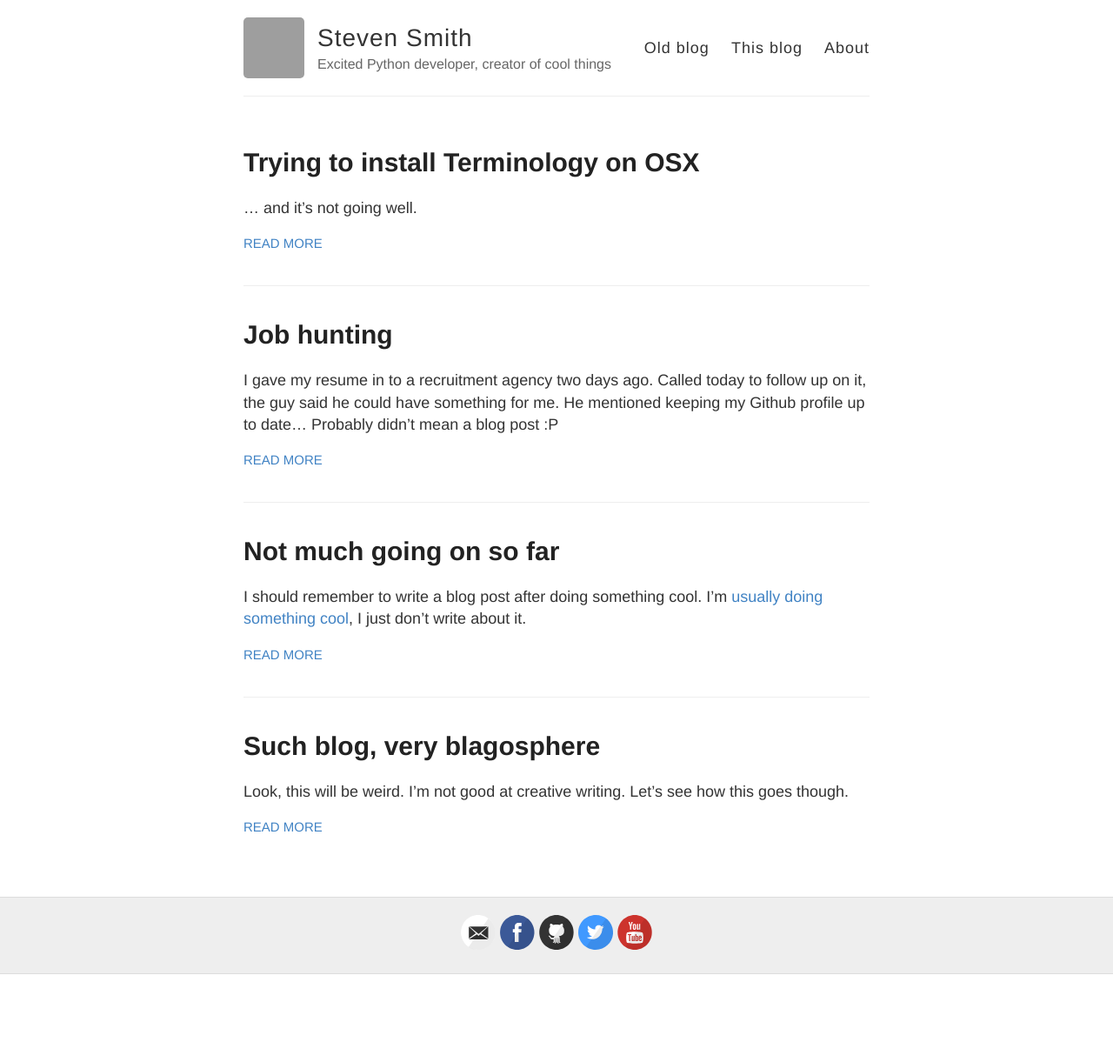
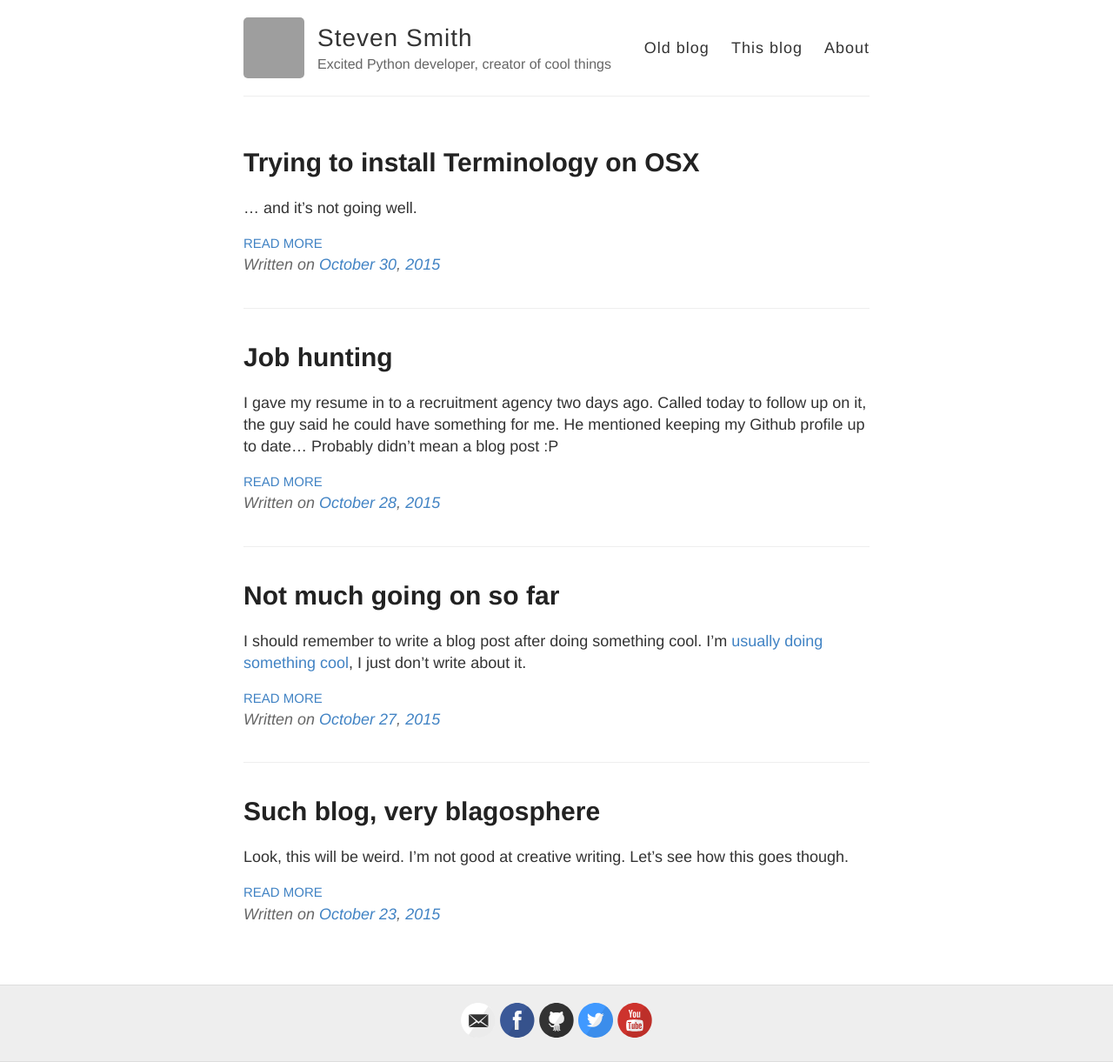
Before and after one commit to blha303/blog, a Jekyll site: the page built from index.md, in a window 1280 px wide. Shown: the whole page at 87% size. Built offline with Jekyll 4.4.1, drawn with Linux system fonts in a browser that asks for light colours; Markdown is read by kramdown in place of the engine named in the settings; before the commit the page ends 1120 px from its top, so only the background shows below that; grey boxes are pictures that could not be loaded.

Commit message:
Added dates to index

```diff
--- a/index.md
+++ b/index.md
@@ -13,6 +13,16 @@ layout: default
       </div>
 
       <a href="{{ site.baseurl }}{{ post.url }}" class="read-more">Read More</a>
+
+  <div class="date">
+    {% assign year = post.date | date: "%Y" %}
+    {% assign month = post.date | date: "%m" %}
+    {% assign day = post.date | date: "%d" %}
+    Written on
+      <a href="/{{ year }}/{{ month }}/">{{ post.date | date: "%B" }}</a>
+      <a href="/{{ year }}/{{ month }}/{{ day }}">{{ post.date | date: "%e" }}</a>,
+      <a href="/{{ year }}">{{ post.date | date: "%Y" }}</a>
+  </div>
     </article>
   {% endfor %}
 </div>
```
